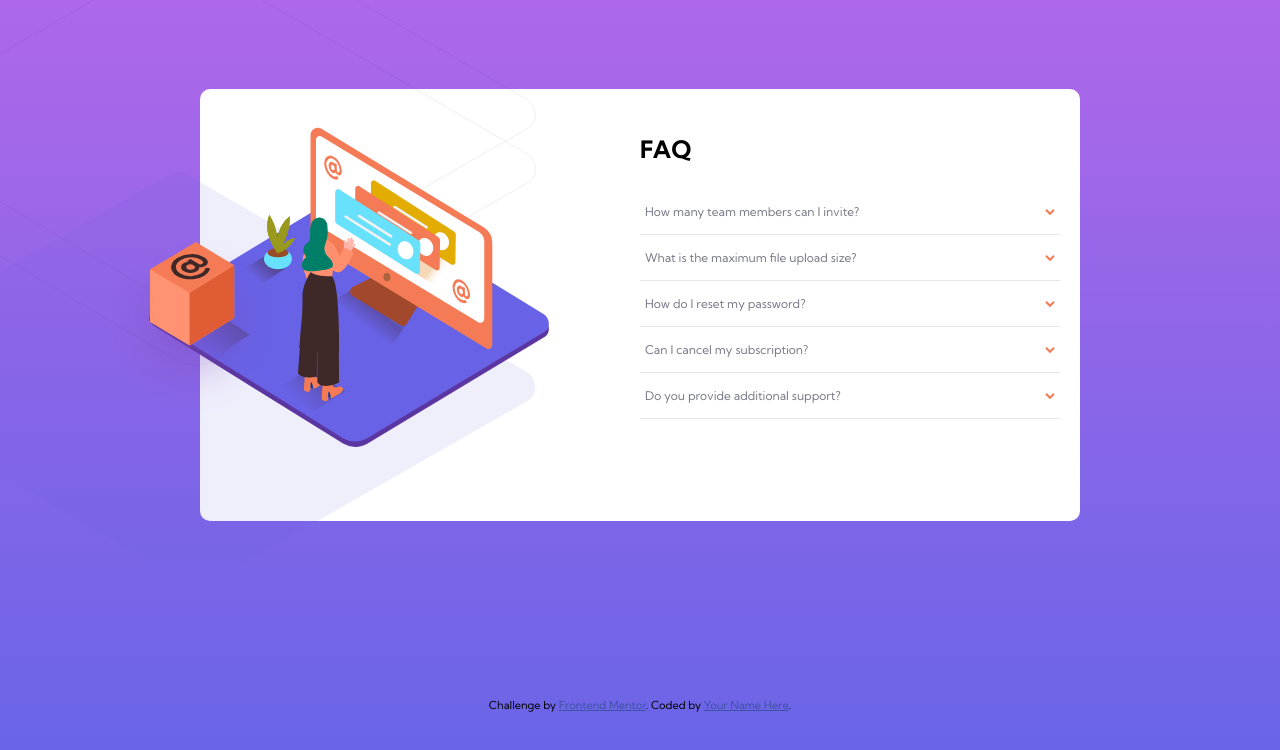
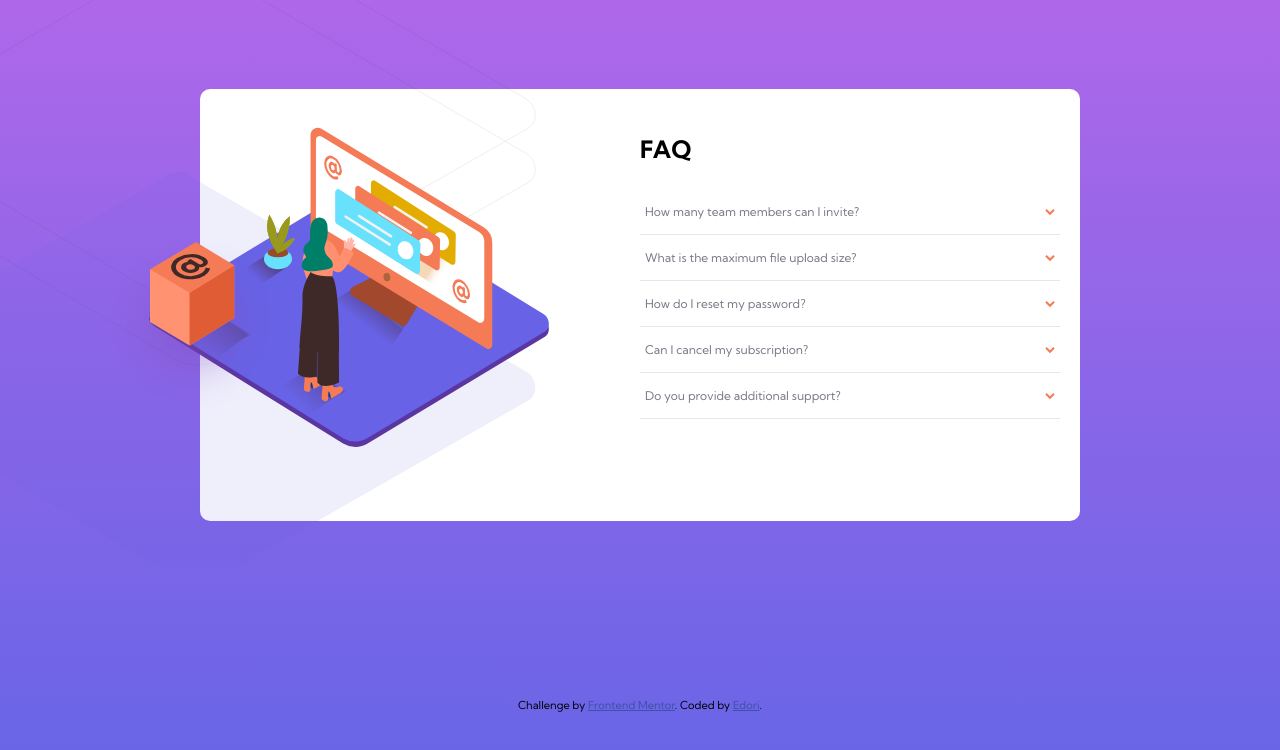
Before and after one commit to EdoriAtiri/Faq-Accordion, a plain HTML site: page index.html in a window 1280 px wide. Drawn offline with Linux system fonts and the light colour scheme.

Commit message:
Added Name to Attributes

```diff
--- a/index.html
+++ b/index.html
@@ -70,7 +70,7 @@
       Challenge by
       <a href="https://www.frontendmentor.io?ref=challenge" target="_blank"
         >Frontend Mentor</a
-      >. Coded by <a href="#">Your Name Here</a>.
+      >. Coded by <a href="#">Edori</a>.
     </div>
     <script src="app.js"></script>
   </body>
```
